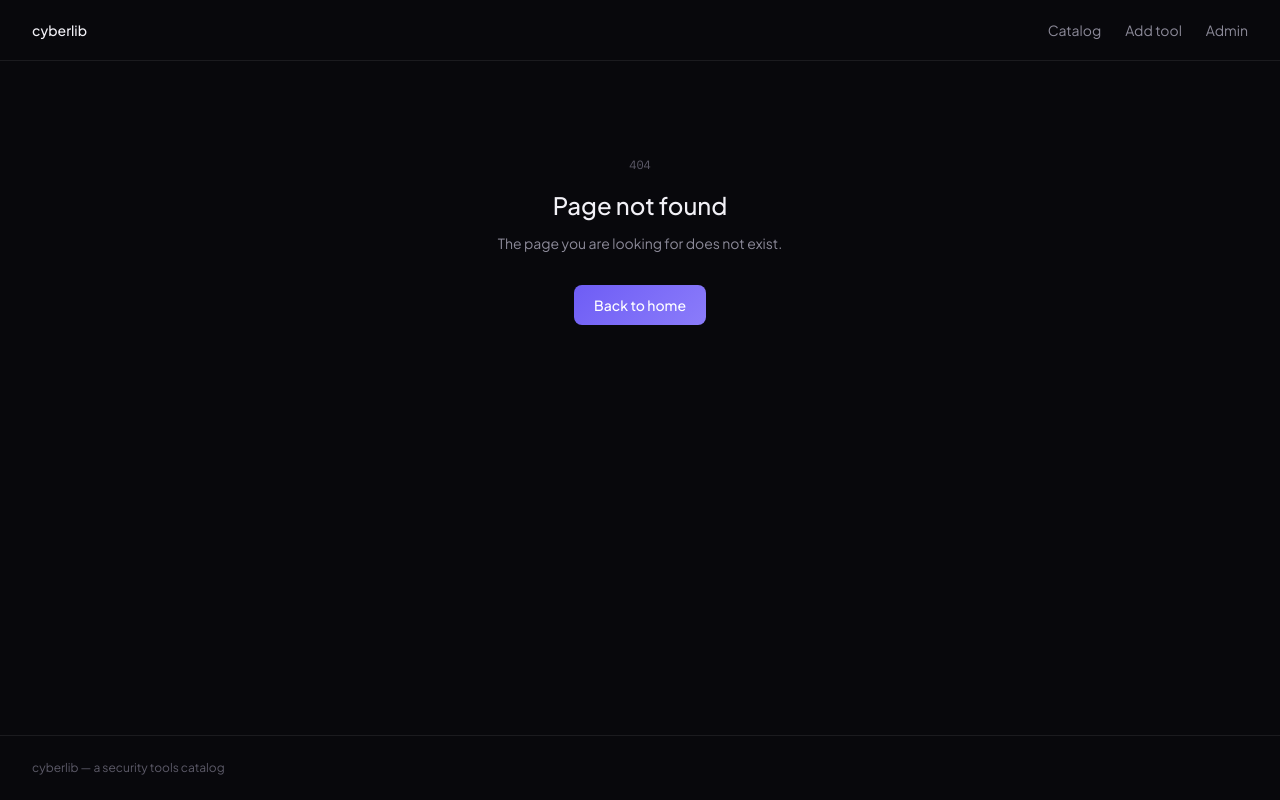
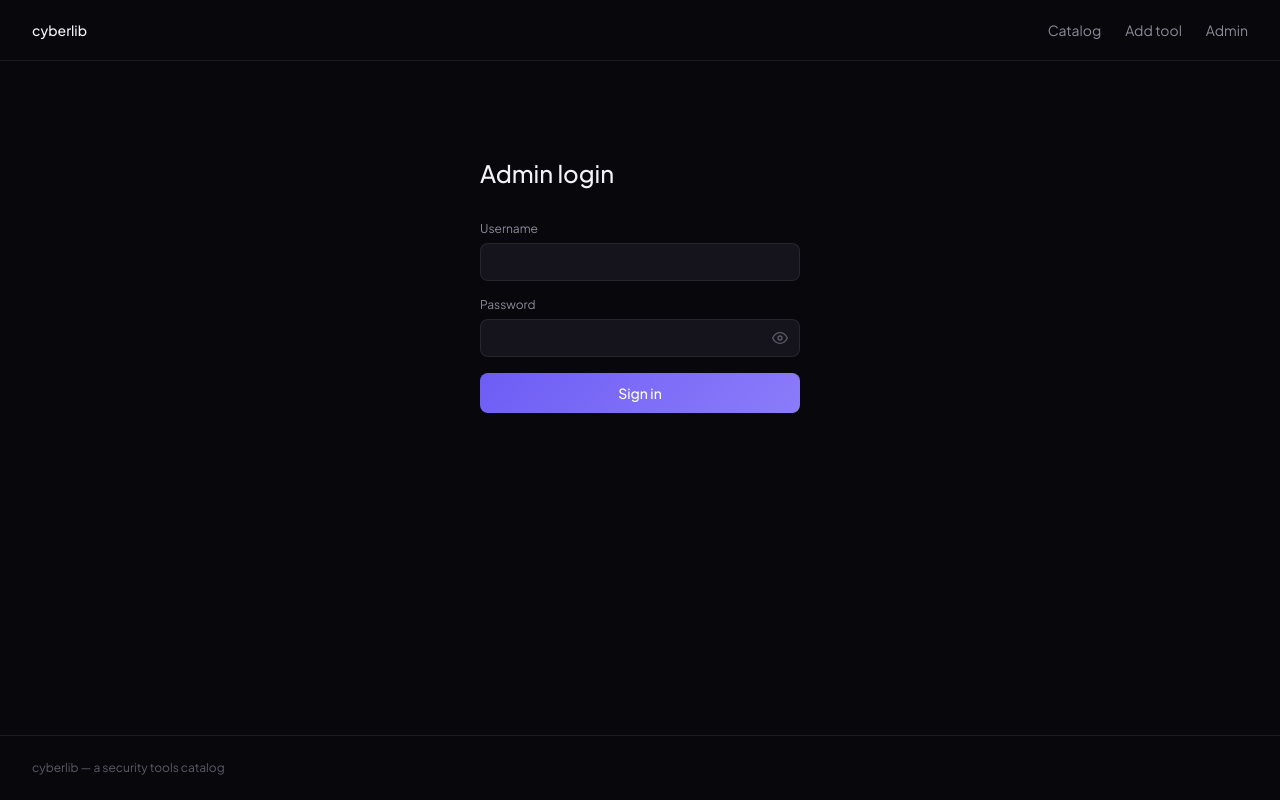
Before and after one commit to spectra-shield/cyberlib, a Next.js app: page /login in a window 1280 px wide. Before the commit this address had no page. Built offline with nearby package versions, Linux system fonts and the light colour scheme.

Commit message:
feat: nextauth login, password toggle, admin protected

```diff
--- /dev/null
+++ b/app/api/auth/[...nextauth]/route.ts
@@ -0,0 +1,31 @@
+import NextAuth from "next-auth";
+import CredentialsProvider from "next-auth/providers/credentials";
+
+const handler = NextAuth({
+  providers: [
+    CredentialsProvider({
+      name: "Credentials",
+      credentials: {
+        username: { label: "Username", type: "text" },
+        password: { label: "Password", type: "password" },
+      },
+      async authorize(credentials) {
+        if (
+          credentials?.username === process.env.ADMIN_USERNAME &&
+          credentials?.password === process.env.ADMIN_PASSWORD
+        ) {
+          return { id: "1", name: "admin" };
+        }
+        return null;
+      },
+    }),
+  ],
+  pages: {
+    signIn: "/login",
+  },
+  session: {
+    strategy: "jwt",
+  },
+});
+
+export { handler as GET, handler as POST };
--- /dev/null
+++ b/app/login/page.tsx
@@ -0,0 +1,93 @@
+"use client";
+
+import { useState } from "react";
+import { signIn } from "next-auth/react";
+
+export default function Login() {
+  const [error, setError] = useState("");
+  const [loading, setLoading] = useState(false);
+  const [showPassword, setShowPassword] = useState(false);
+
+  async function handleSubmit(e: React.FormEvent<HTMLFormElement>) {
+    e.preventDefault();
+    setError("");
+    setLoading(true);
+
+    const form = e.currentTarget;
+    const username = (form.elements.namedItem("username") as HTMLInputElement).value;
+    const password = (form.elements.namedItem("password") as HTMLInputElement).value;
+
+    const res = await signIn("credentials", {
+      username,
+      password,
+      callbackUrl: "/admin",
+      redirect: true,
+    });
+
+    if (res && !res.ok) {
+      setError("Invalid username or password");
+      setLoading(false);
+    }
+  }
+
+  return (
+    <div className="px-8 py-24 max-w-sm mx-auto">
+      <h1 className="text-2xl font-medium mb-8">Admin login</h1>
+
+      <form onSubmit={handleSubmit} className="space-y-4">
+        <div>
+          <label className="text-xs text-text-secondary block mb-1.5">
+            Username
+          </label>
+          <input
+            name="username"
+            autoComplete="username"
+            className="w-full bg-surface border border-border rounded-lg px-3 py-2 text-sm text-text-primary placeholder:text-text-muted focus:outline-none focus:border-accent-start"
+          />
+        </div>
+
+        <div>
+          <label className="text-xs text-text-secondary block mb-1.5">
+            Password
+          </label>
+          <div className="relative">
+            <input
+              name="password"
+              type={showPassword ? "text" : "password"}
+              autoComplete="current-password"
+              className="w-full bg-surface border border-border rounded-lg px-3 py-2 pr-10 text-sm text-text-primary placeholder:text-text-muted focus:outline-none focus:border-accent-start"
+            />
+            <button
+              type="button"
+              onClick={() => setShowPassword(!showPassword)}
+              className="absolute right-3 top-1/2 -translate-y-1/2 text-text-muted hover:text-text-secondary transition-colors"
+            >
+              {showPassword ? (
+                <svg xmlns="http://www.w3.org/2000/svg" width="16" height="16" viewBox="0 0 24 24" fill="none" stroke="currentColor" strokeWidth="2" strokeLinecap="round" strokeLinejoin="round">
+                  <path d="M17.94 17.94A10.07 10.07 0 0 1 12 20c-7 0-11-8-11-8a18.45 18.45 0 0 1 5.06-5.94"/>
+                  <path d="M9.9 4.24A9.12 9.12 0 0 1 12 4c7 0 11 8 11 8a18.5 18.5 0 0 1-2.16 3.19"/>
+                  <line x1="1" y1="1" x2="23" y2="23"/>
+                </svg>
+              ) : (
+                <svg xmlns="http://www.w3.org/2000/svg" width="16" height="16" viewBox="0 0 24 24" fill="none" stroke="currentColor" strokeWidth="2" strokeLinecap="round" strokeLinejoin="round">
+                  <path d="M1 12s4-8 11-8 11 8 11 8-4 8-11 8-11-8-11-8z"/>
+                  <circle cx="12" cy="12" r="3"/>
+                </svg>
+              )}
+            </button>
+          </div>
+        </div>
+
+        {error && <p className="text-xs text-danger">{error}</p>}
+
+        <button
+          type="submit"
+          disabled={loading}
+          className="gradient-accent w-full text-sm font-medium text-white py-2.5 rounded-lg disabled:opacity-50"
+        >
+          {loading ? "Signing in..." : "Sign in"}
+        </button>
+      </form>
+    </div>
+  );
+}
--- /dev/null
+++ b/middleware.ts
@@ -0,0 +1,5 @@
+export { default } from "next-auth/middleware";
+
+export const config = {
+  matcher: ["/admin", "/tools/add"],
+};
```
Also changed, not shown: package.json (+5 -2 lines), 1 other file (tests, documents, lock files or other folders).
